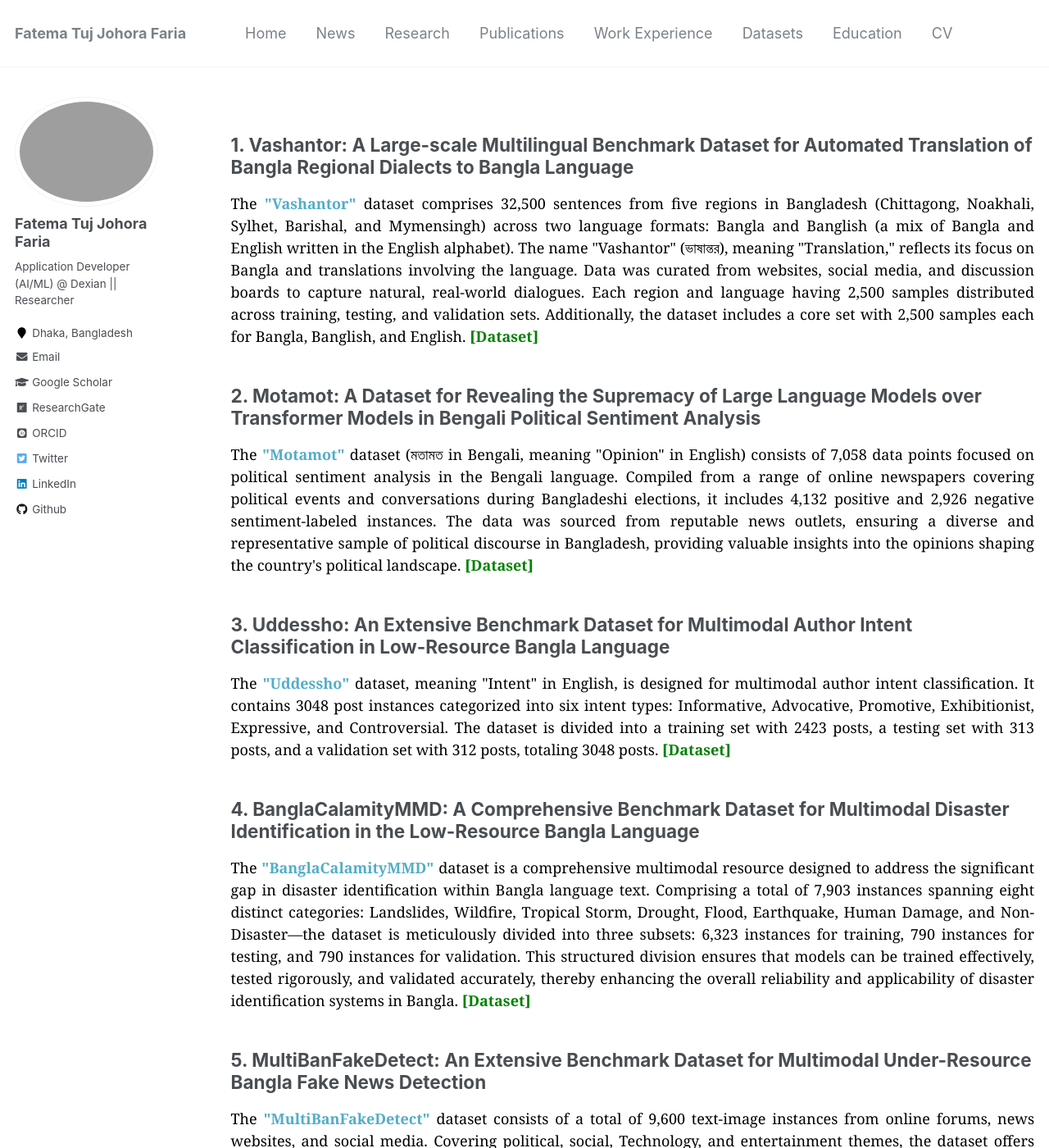
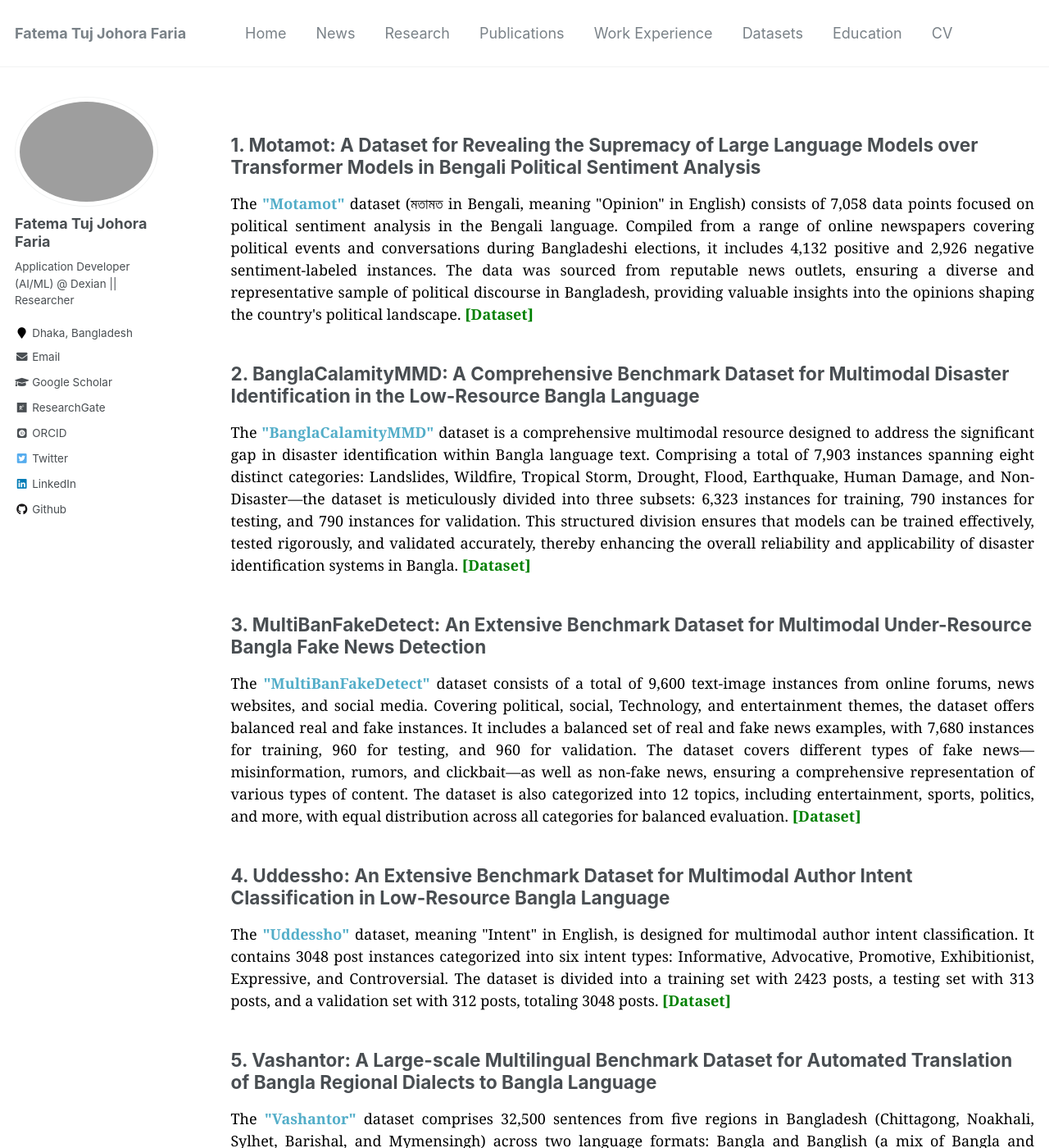
Before and after one commit to fatemafaria142/fatemafaria142.github.io, a Jekyll site: the page built from _pages/datasets.md, in a window 1280 px wide and 1400 px high. Shown: the whole window at 82% size. Built offline with Jekyll 4.4.1, drawn with Linux system fonts in a browser that asks for light colours; some web fonts are replaced; some of the changed text lies outside the part shown.

Commit message:
Changed to datasets

```diff
--- a/_pages/datasets.md
+++ b/_pages/datasets.md
@@ -5,28 +5,26 @@ permalink: /datasets/
 author_profile: true
 ---
 
-
-## 1. Vashantor: A Large-scale Multilingual Benchmark Dataset for Automated Translation of Bangla Regional Dialects to Bangla Language
-<p style="text-align:justify; color:black; font-family:Georgia">
-The <b style="color:#389EDA"><a href="https://data.mendeley.com/datasets/bj5jgk878b/2">"Vashantor"</a></b> dataset comprises 32,500 sentences from five regions in Bangladesh (Chittagong, Noakhali, Sylhet, Barishal, and Mymensingh) across two language formats: Bangla and Banglish (a mix of Bangla and English written in the English alphabet). The name "Vashantor" (ভাষান্তর), meaning "Translation," reflects its focus on Bangla and translations involving the language. Data was curated from websites, social media, and discussion boards to capture natural, real-world dialogues. Each region and language having 2,500 samples distributed across training, testing, and validation sets. Additionally, the dataset includes a core set with 2,500 samples each for Bangla, Banglish, and English.  <b><a href="https://data.mendeley.com/datasets/bj5jgk878b/2"><span style="color:green; display:inline;"> [Dataset] </span></a></b></p>
-
-
-## 2. Motamot: A Dataset for Revealing the Supremacy of Large Language Models over Transformer Models in Bengali Political Sentiment Analysis
+## 1. Motamot: A Dataset for Revealing the Supremacy of Large Language Models over Transformer Models in Bengali Political Sentiment Analysis
 
 <p style="text-align:justify; color:black; font-family:Georgia">
 The <b style="color:#389EDA"><a href="https://data.mendeley.com/datasets/hdhnrrwdz2/1">"Motamot"</a></b> dataset (মতামত in Bengali, meaning "Opinion" in English) consists of 7,058 data points focused on political sentiment analysis in the Bengali language. Compiled from a range of online newspapers covering political events and conversations during Bangladeshi elections, it includes 4,132 positive and 2,926 negative sentiment-labeled instances. The data was sourced from reputable news outlets, ensuring a diverse and representative sample of political discourse in Bangladesh, providing valuable insights into the opinions shaping the country's political landscape. <b style="color:#389EDA"><a href="https://data.mendeley.com/datasets/hdhnrrwdz2/1"><span style="color:green; display:inline;">[Dataset]</span></a></b></p>
 
-## 3. Uddessho: An Extensive Benchmark Dataset for Multimodal Author Intent Classification in Low-Resource Bangla Language
 
+## 2. BanglaCalamityMMD: A Comprehensive Benchmark Dataset for Multimodal Disaster Identification in the Low-Resource Bangla Language
+<p style="text-align:justify; color:black; font-family:Georgia">
+The <b style="color:#389EDA"><a href="https://data.mendeley.com/datasets/7dggbjn5sd/1">"BanglaCalamityMMD"</a></b> dataset is a comprehensive multimodal resource designed to address the significant gap in disaster identification within Bangla language text. Comprising a total of 7,903 instances spanning eight distinct categories: Landslides, Wildfire, Tropical Storm, Drought, Flood, Earthquake, Human Damage, and Non-Disaster—the dataset is meticulously divided into three subsets: 6,323 instances for training, 790 instances for testing, and 790 instances for validation. This structured division ensures that models can be trained effectively, tested rigorously, and validated accurately, thereby enhancing the overall reliability and applicability of disaster identification systems in Bangla.  <b style="color:#389EDA"><a href="https://data.mendeley.com/datasets/7dggbjn5sd/1"><span style="color:green; display:inline;">[Dataset]</span></a></b></p>
+
+
+## 3. MultiBanFakeDetect: An Extensive Benchmark Dataset for Multimodal Under-Resource Bangla Fake News Detection
+<p style="text-align:justify; color:black; font-family:Georgia">
+The <b style="color:#389EDA"><a href="https://data.mendeley.com/datasets/k5pbz9795f/1">"MultiBanFakeDetect"</a></b> dataset consists of a total of 9,600 text-image instances from online forums, news websites, and social media. Covering political, social, Technology, and entertainment themes, the dataset offers balanced real and fake instances. It includes a balanced set of real and fake news examples, with 7,680 instances for training, 960 for testing, and 960 for validation. The dataset covers different types of fake news—misinformation, rumors, and clickbait—as well as non-fake news, ensuring a comprehensive representation of various types of content. The dataset is also categorized into 12 topics, including entertainment, sports, politics, and more, with equal distribution across all categories for balanced evaluation. <b style="color:#389EDA"><a href="https://data.mendeley.com/datasets/k5pbz9795f/1"><span style="color:green; display:inline;">[Dataset]</span></a></b></p>
+
+## 4. Uddessho: An Extensive Benchmark Dataset for Multimodal Author Intent Classification in Low-Resource Bangla Language
 <p style="text-align:justify; color:black; font-family:Georgia">
 The <b style="color:#389EDA"><a href="https://data.mendeley.com/datasets/mzxmt8tfjs/1">"Uddessho"</a></b> dataset, meaning "Intent" in English, is designed for multimodal author intent classification. It contains 3048 post instances categorized into six intent types: Informative, Advocative, Promotive, Exhibitionist, Expressive, and Controversial. The dataset is divided into a training set with 2423 posts, a testing set with 313 posts, and a validation set with 312 posts, totaling 3048 posts. <b style="color:#389EDA"><a href="https://data.mendeley.com/datasets/mzxmt8tfjs/1"><span style="color:green; display:inline;">[Dataset]</span></a></b></p>
 
 
-## 4. BanglaCalamityMMD: A Comprehensive Benchmark Dataset for Multimodal Disaster Identification in the Low-Resource Bangla Language
+## 5. Vashantor: A Large-scale Multilingual Benchmark Dataset for Automated Translation of Bangla Regional Dialects to Bangla Language
 <p style="text-align:justify; color:black; font-family:Georgia">
-The <b style="color:#389EDA"><a href="https://data.mendeley.com/datasets/7dggbjn5sd/1">"BanglaCalamityMMD"</a></b> dataset is a comprehensive multimodal resource designed to address the significant gap in disaster identification within Bangla language text. Comprising a total of 7,903 instances spanning eight distinct categories: Landslides, Wildfire, Tropical Storm, Drought, Flood, Earthquake, Human Damage, and Non-Disaster—the dataset is meticulously divided into three subsets: 6,323 instances for training, 790 instances for testing, and 790 instances for validation. This structured division ensures that models can be trained effectively, tested rigorously, and validated accurately, thereby enhancing the overall reliability and applicability of disaster identification systems in Bangla.  <b style="color:#389EDA"><a href="https://data.mendeley.com/datasets/7dggbjn5sd/1"><span style="color:green; display:inline;">[Dataset]</span></a></b></p>
-
-
-## 5. MultiBanFakeDetect: An Extensive Benchmark Dataset for Multimodal Under-Resource Bangla Fake News Detection
-<p style="text-align:justify; color:black; font-family:Georgia">
-The <b style="color:#389EDA"><a href="https://data.mendeley.com/datasets/k5pbz9795f/1">"MultiBanFakeDetect"</a></b> dataset consists of a total of 9,600 text-image instances from online forums, news websites, and social media. Covering political, social, Technology, and entertainment themes, the dataset offers balanced real and fake instances. It includes a balanced set of real and fake news examples, with 7,680 instances for training, 960 for testing, and 960 for validation. The dataset covers different types of fake news—misinformation, rumors, and clickbait—as well as non-fake news, ensuring a comprehensive representation of various types of content. The dataset is also categorized into 12 topics, including entertainment, sports, politics, and more, with equal distribution across all categories for balanced evaluation. <b style="color:#389EDA"><a href="https://data.mendeley.com/datasets/k5pbz9795f/1"><span style="color:green; display:inline;">[Dataset]</span></a></b></p>
+The <b style="color:#389EDA"><a href="https://data.mendeley.com/datasets/bj5jgk878b/2">"Vashantor"</a></b> dataset comprises 32,500 sentences from five regions in Bangladesh (Chittagong, Noakhali, Sylhet, Barishal, and Mymensingh) across two language formats: Bangla and Banglish (a mix of Bangla and English written in the English alphabet). The name "Vashantor" (ভাষান্তর), meaning "Translation," reflects its focus on Bangla and translations involving the language. Data was curated from websites, social media, and discussion boards to capture natural, real-world dialogues. Each region and language having 2,500 samples distributed across training, testing, and validation sets. Additionally, the dataset includes a core set with 2,500 samples each for Bangla, Banglish, and English.  <b><a href="https://data.mendeley.com/datasets/bj5jgk878b/2"><span style="color:green; display:inline;"> [Dataset] </span></a></b></p>
```
Also changed, not shown: _pages/publications.md (+10 -10 lines).
